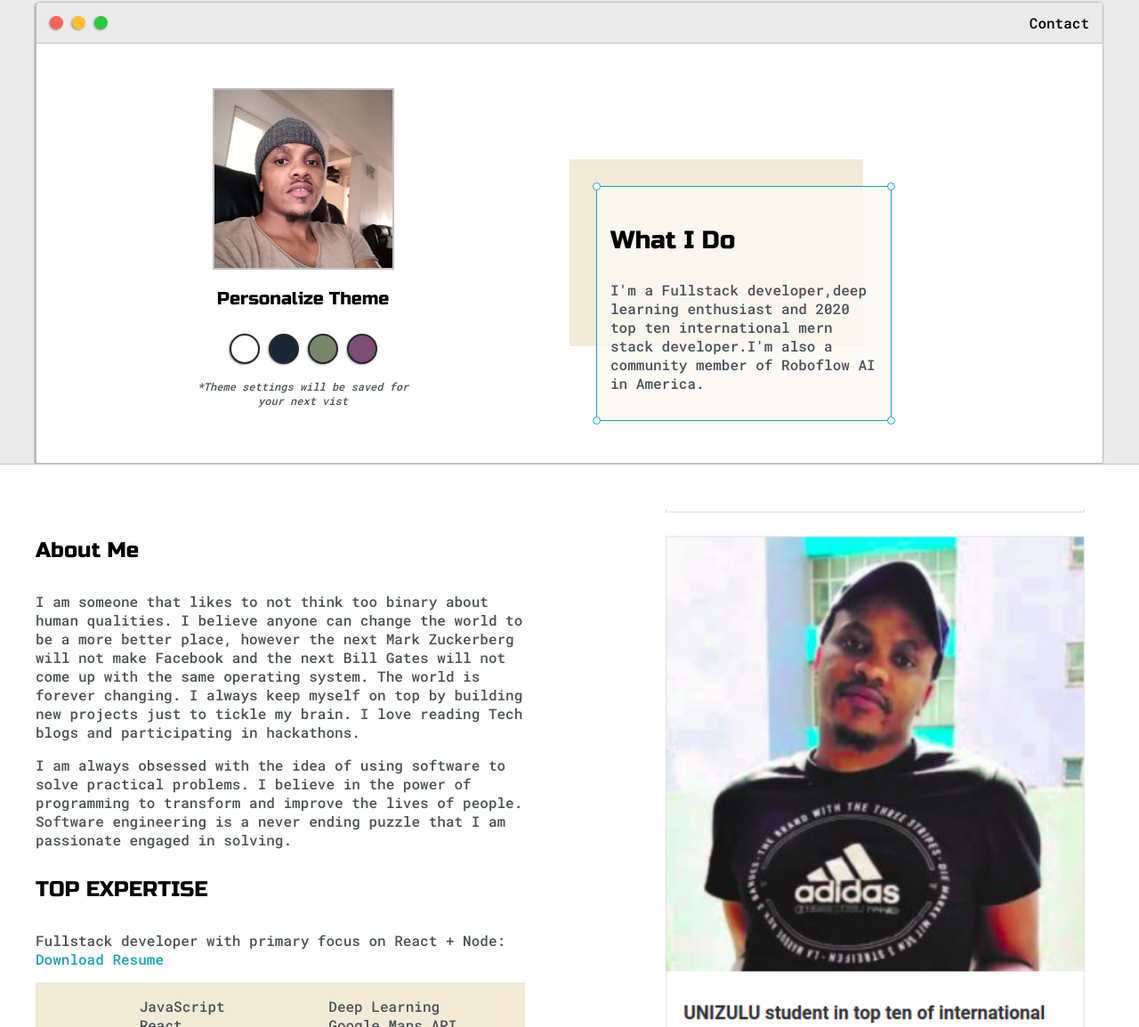
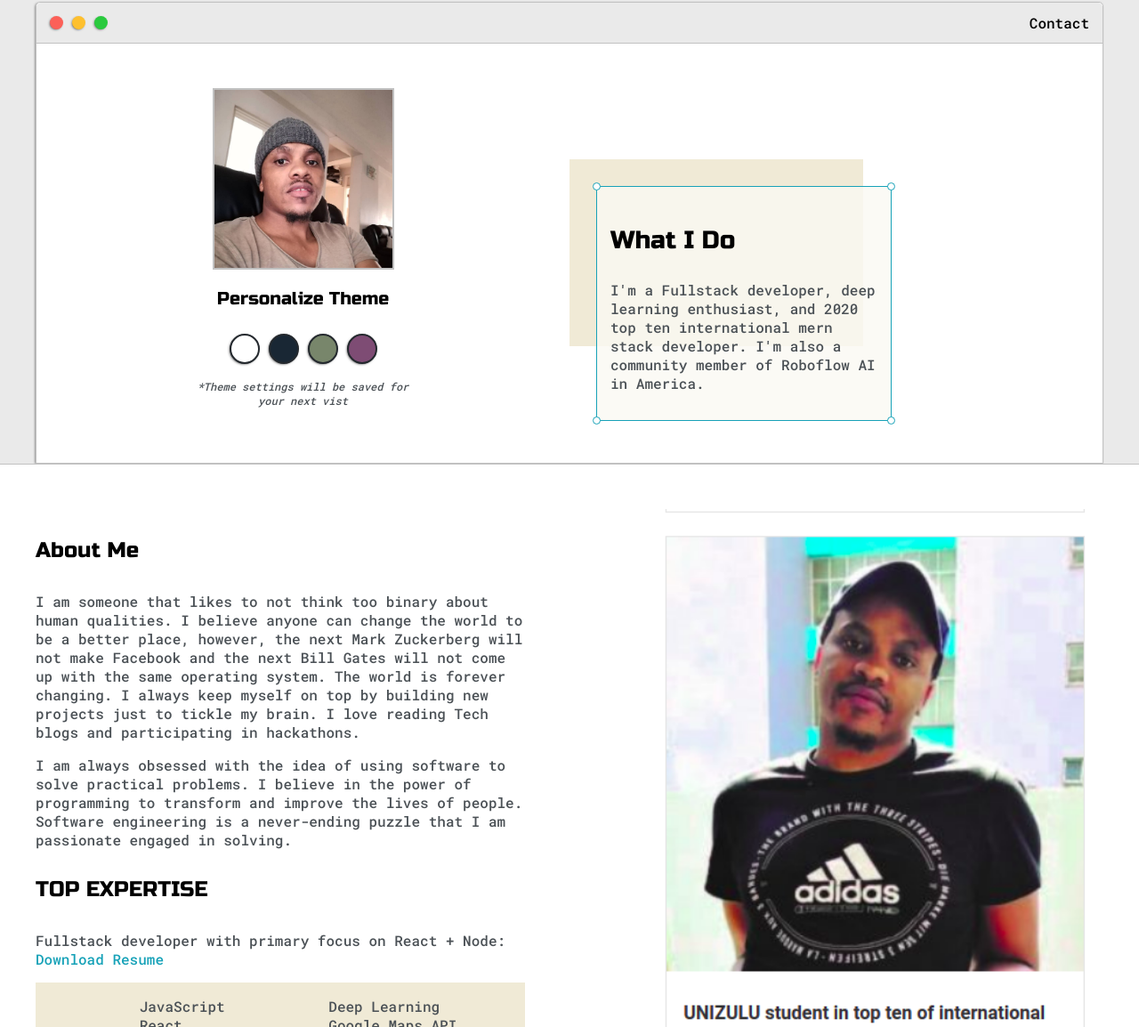
Before and after one commit to SOTASHE/personalWebsite, a plain HTML site: page index.html in a window 1280 px wide. Shown: the part 159-1313 px from the top of the page at 89% size. Drawn offline with Linux system fonts and the light colour scheme.

Commit message:
first commit

```diff
--- a/index.html
+++ b/index.html
@@ -62,7 +62,7 @@
 							<div id="corner-tl" class="corner"></div>
 							<div id="corner-tr" class="corner"></div>
 							<h3>What I Do</h3>
-							<p>I'm a Fullstack developer,deep learning enthusiast and 2020 top ten international mern stack developer.I'm also a community member of Roboflow AI in America.</p>
+							<p>I'm a Fullstack developer, deep learning enthusiast, and 2020 top ten international mern stack developer. I'm also a community member of Roboflow AI in America.</p>
 							<div id="corner-br" class="corner"></div>
 							<div id="corner-bl" class="corner"></div>
 						</div>
@@ -78,25 +78,10 @@
 				<div class="about-me">
 					<h4>About Me</h4>
 					<p>
-						I am someone that likes to not think too binary
-                             about human qualities. I believe anyone can change the
-                             world to be a more better place, however the next Mark
-                              Zuckerberg  will not  make Facebook and the next
-                              Bill Gates will not come up
-                              with the same operating system. The world is forever
-                            changing. I always keep myself on top by building new projects just to tickle my brain. I love reading Tech blogs and participating in
-                            hackathons.
+						I am someone that likes to not think too binary about human qualities. I believe anyone can change the world to be a better place, however, the next Mark Zuckerberg will not make Facebook and the next Bill Gates will not come up with the same operating system. The world is forever changing. I always keep myself on top by building new projects just to tickle my brain. I love reading Tech blogs and participating in hackathons.
 					</p>
 
-					<p> I am always obsessed
-						with the idea of using software to
-                              solve practical problems.
-                               I believe in the power of
-                                programming to transform and
-                                improve the lives of people.
-                                Software engineering is a never
-                                 ending puzzle that I
-                                 am passionate engaged in solving.</p>
+					<p>I am always obsessed with the idea of using software to solve practical problems. I believe in the power of programming to transform and improve the lives of people. Software engineering is a never-ending puzzle that I am passionate engaged in solving.</p>
 
 
 
```
